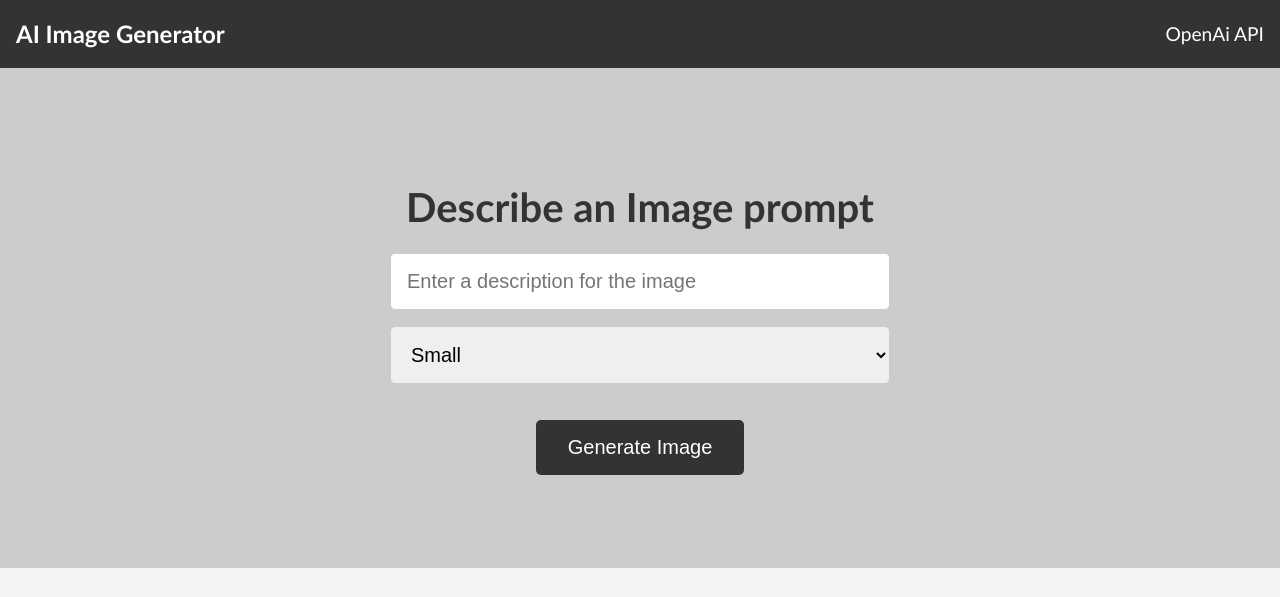
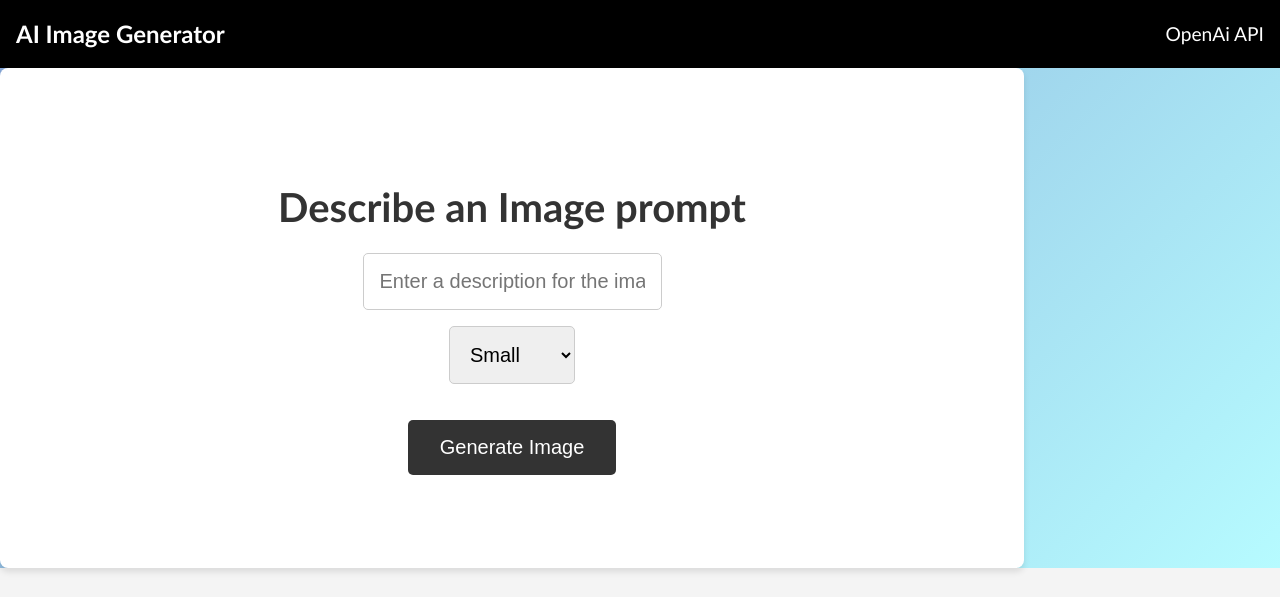
Before and after one commit to gorock007/ai-image-generator, a website: page index.html in a window 1280 px wide. Drawn offline with Linux system fonts and the light colour scheme.

Commit message:
changed form UI

```diff
--- a/style.css
+++ b/style.css
@@ -17,7 +17,7 @@ body{
 
 /* NAvbar */
 .navbar{
-    background: #333;
+    background: #000000;
     color: #fff;
     padding: 1rem;
     display: flex;
@@ -37,14 +37,17 @@ body{
     font-size: 1.2rem;
 }
 .navbar a:hover {
-    color: green;
+    color: #00B140;
 }
 
 /* display */
 .form-container {
     height: 500px;
     width: 100%;
-    background: #ccc;
+    /* background: #ccc; */
+    background: linear-gradient(135deg, #83a4d4, #b6fbff);
+    display: flex;
+    align-items: center;
 }
 .form-container h1{
     font-size: 2.5rem;
@@ -58,11 +61,15 @@ body{
     justify-content: center;
     flex-direction: column;
     height: 100%;
-    width: 100%;
+    width: 80%;
+    background-color: #ffffff;
+    box-shadow: 0 4px 6px rgba(0, 0, 0, 0.1);
+    border-radius: 8px;
+    padding: 2rem;
 }
 .form-container form input, form select {
     font-size: 20px;
-    width: 500px;
+    width: 100%;
     max-width: 500px;
     padding: 1rem;
     border: 1px solid #ccc;
@@ -97,6 +104,8 @@ form button:hover{
 .img{
     display: block;
     margin: auto;
+    max-width: 100%;
+    width: 100%;
 
 }
 
@@ -150,3 +159,8 @@ form button:hover{
         font-size: 1.2rem;
     }
 }
+@media (max-width: 480px) {
+    .text {
+        font-size: 1.2rem;
+    }
+}
```
